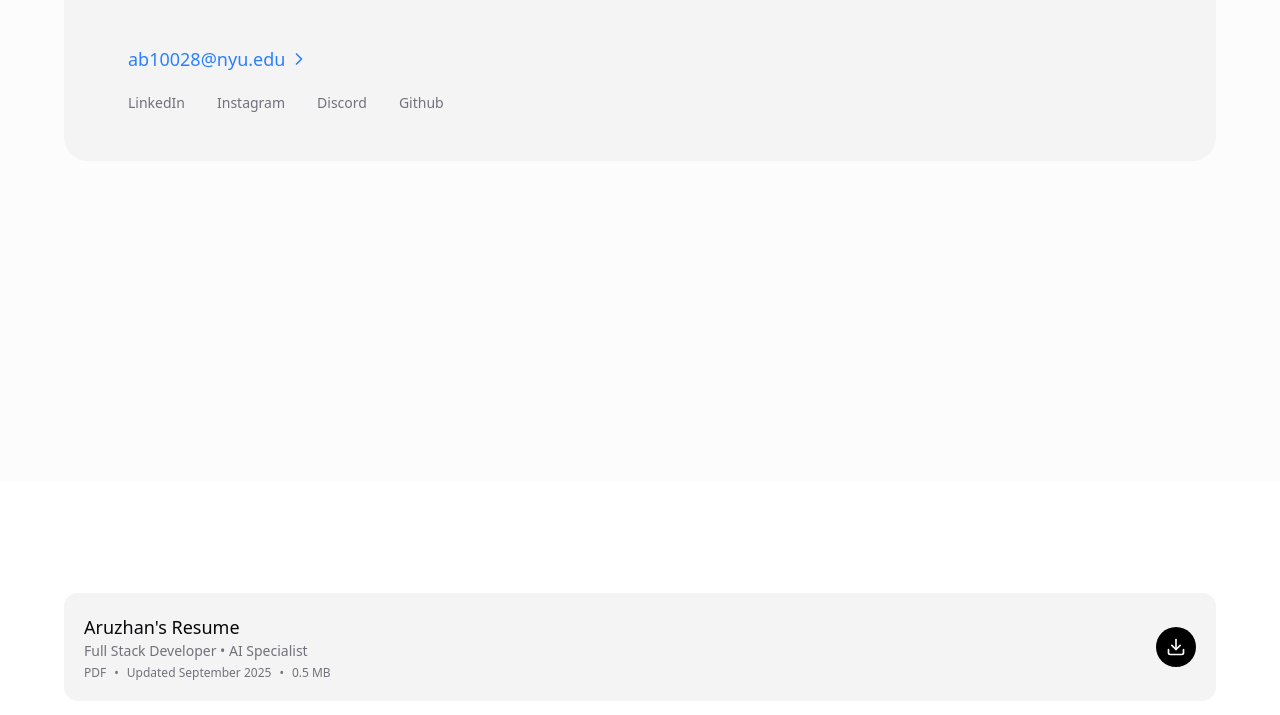
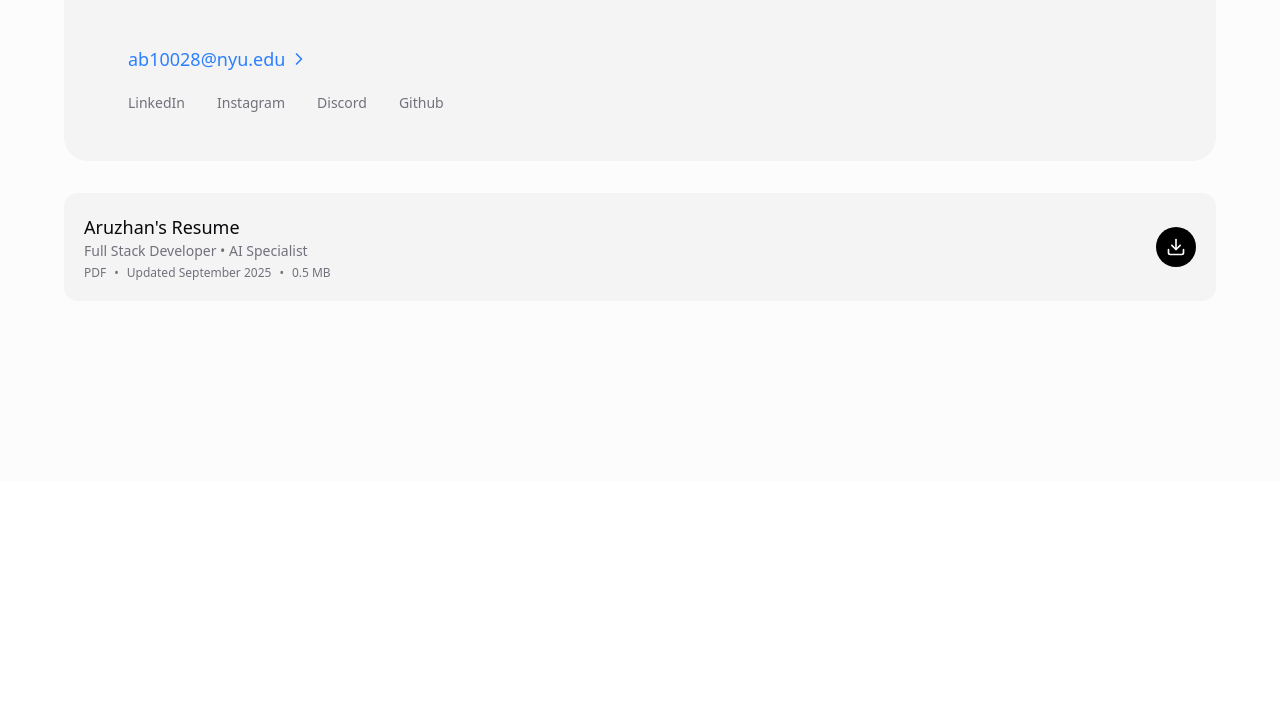
Before and after one commit to aruzhan-bolatova/portfolio_website, a Next.js app: page / in a window 1280 px wide. Shown: the part 8499-9214 px from the top of the page. After the commit the page ends 8980 px from the top, so only its background shows below. Built offline with nearby package versions, Linux system fonts and the light colour scheme.

Commit message:
feat: move resume into contact section, remove resume section
- Add Resume component to contact.tsx below social links
- Remove standalone resume section from page.tsx
- Remove Resume import from page.tsx
- Hero download button preserved

```diff
--- a/src/app/page.tsx
+++ b/src/app/page.tsx
@@ -10,7 +10,6 @@ import { Presentation } from '@/components/presentation';
 import AllProjects from '@/components/projects/AllProjects';
 import Skills from '@/components/skills';
 import Contact from '@/components/contact';
-import Resume from '@/components/resume';
 import Experience from '@/components/experience';
 import Education from '@/components/education';
 
@@ -448,18 +447,7 @@ export default function Home() {
           </motion.div>
         </div>
       </section>
-      <section id="resume" className="relative min-h-screen py-20 px-4">
-        <div className="mx-auto max-w-6xl">
-          <motion.div
-            initial={{ opacity: 0, y: 50 }}
-            whileInView={{ opacity: 1, y: 0 }}
-            transition={{ duration: 0.8 }}
-            viewport={{ once: true }}
-          >
-            <Resume />
-          </motion.div>
-        </div>
-      </section>
+
 
       <FluidCursor />
     </div>
--- a/src/components/contact.tsx
+++ b/src/components/contact.tsx
@@ -1,36 +1,22 @@
 'use client';
 
 import React from 'react';
-import { motion } from 'framer-motion';
 import { ChevronRight } from 'lucide-react';
+import { Resume } from '@/components/resume';
 
 export function Contact() {
-  // Contact information
   const contactInfo = {
     name: 'Aruzhan Bolatova',
     email: 'ab10028@nyu.edu',
     handle: '@Aruzhan.Bolatova',
     socials: [
-      {
-        name: 'LinkedIn',
-        url: 'https://www.linkedin.com/in/aruzhan-bolatova/',
-      },
-      {
-        name: 'Instagram',
-        url: 'https://www.instagram.com/aru_bolatova/',
-      },
-      {
-        name: 'Discord',
-        url: 'https://discord.com/users/aruzhan.b.10028',
-      },
-      {
-        name: 'Github',
-        url: 'https://github.com/aruzhan-bolatova',
-      }
+      { name: 'LinkedIn', url: 'https://www.linkedin.com/in/aruzhan-bolatova/' },
+      { name: 'Instagram', url: 'https://www.instagram.com/aru_bolatova/' },
+      { name: 'Discord', url: 'https://discord.com/users/aruzhan.b.10028' },
+      { name: 'Github', url: 'https://github.com/aruzhan-bolatova' },
     ],
   };
 
-  // Function to handle opening links
   const openLink = (url: string) => {
     window.open(url, '_blank', 'noopener,noreferrer');
   };
@@ -77,6 +63,9 @@ export function Contact() {
           </div>
         </div>
       </div>
+
+      {/* Resume Download */}
+      <Resume />
     </div>
   );
 }
```
